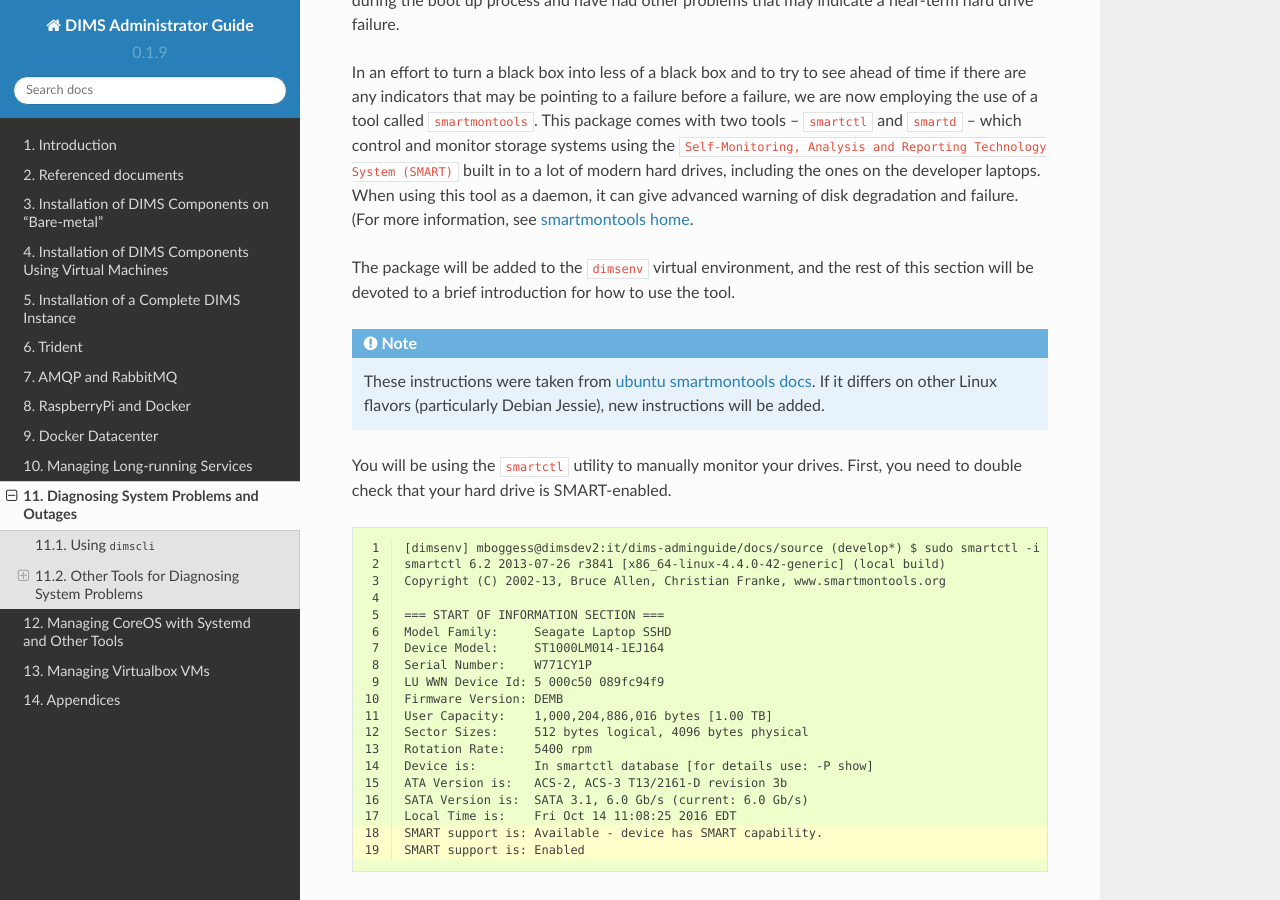
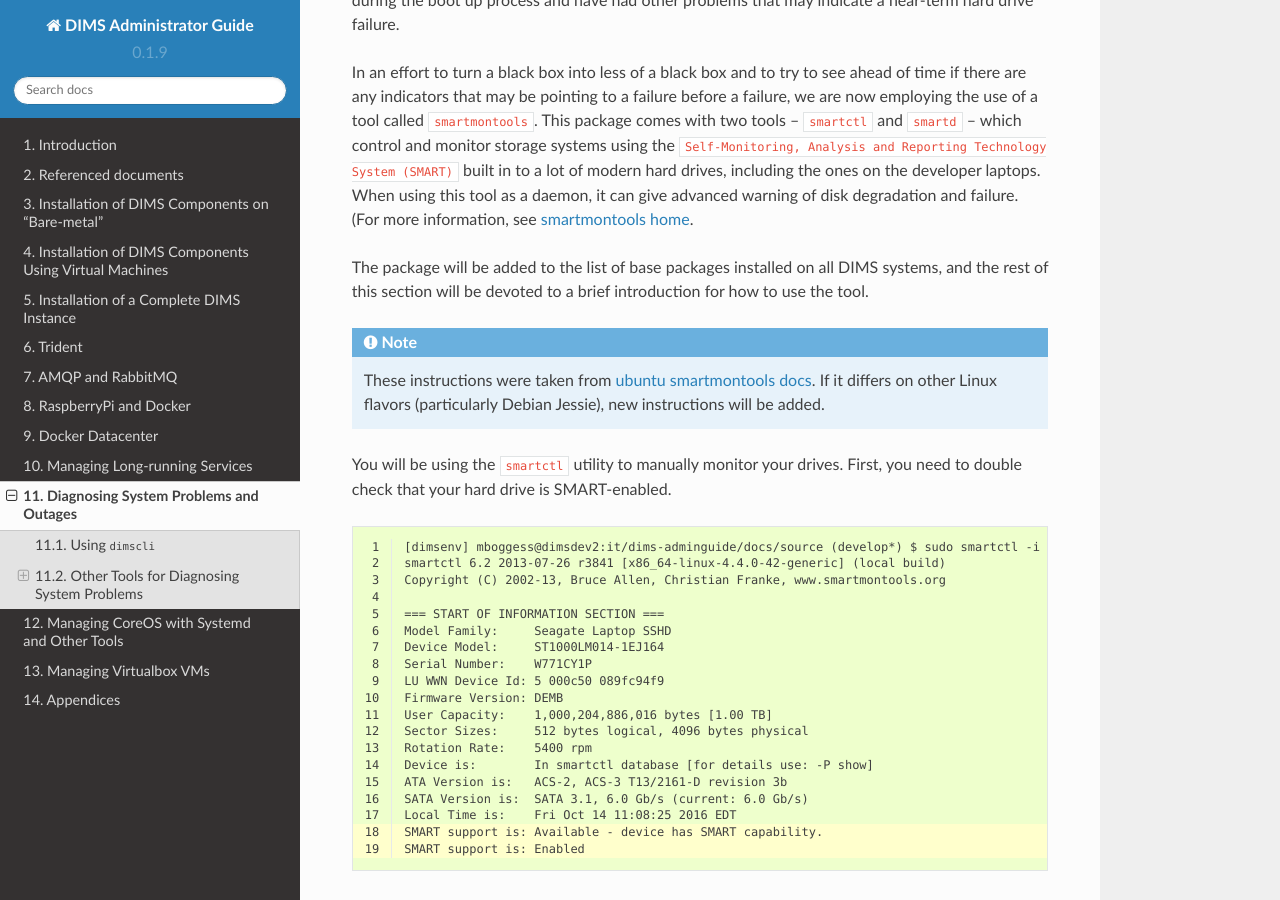
Before and after one commit to uw-dims/dims-adminguide, a Sphinx documentation site: the page built from docs/source/diagnosis.rst, in a window 1280 px wide and 900 px high, scrolled down 5526 px. Built offline with Sphinx 7.4.7 and the Read the Docs theme 2.0.0, drawn with Linux system fonts in a browser that asks for light colours.

Commit message:
Fixed paragraph saying the smartmontools will go in the virtualenv rather than just a base package.

```diff
--- a/docs/source/diagnosis.rst
+++ b/docs/source/diagnosis.rst
@@ -363,9 +363,9 @@ including the ones on the developer laptops. When using this tool as a daemon,
 it can give advanced warning of disk degradation and failure. (For more
 information, see `smartmontools home`_.
 
-The package will be added to the ``dimsenv`` virtual environment, and the
-rest of this section will be devoted to a brief introduction for how to
-use the tool.
+The package will be added to the list of base packages installed on all
+DIMS systems, and the rest of this section will be devoted to a brief
+introduction for how to use the tool.
 
 .. note::
 
```
